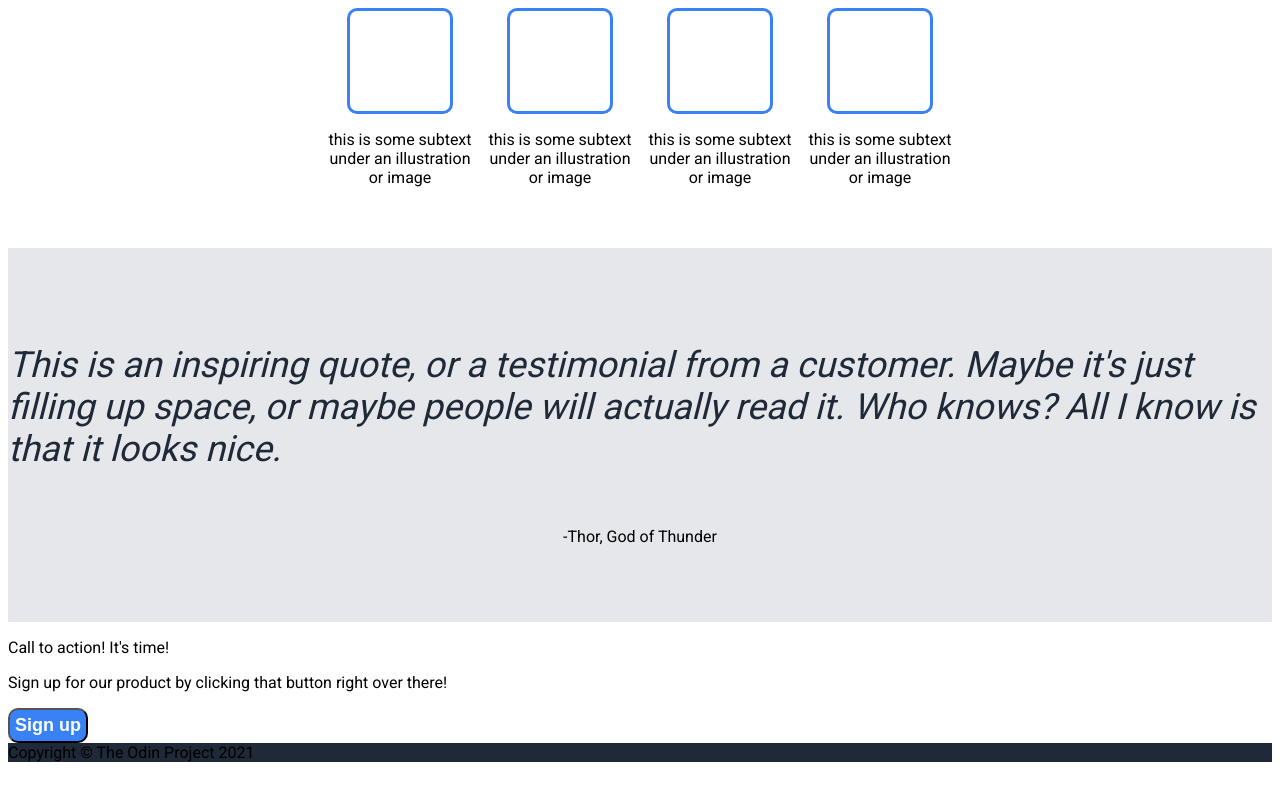
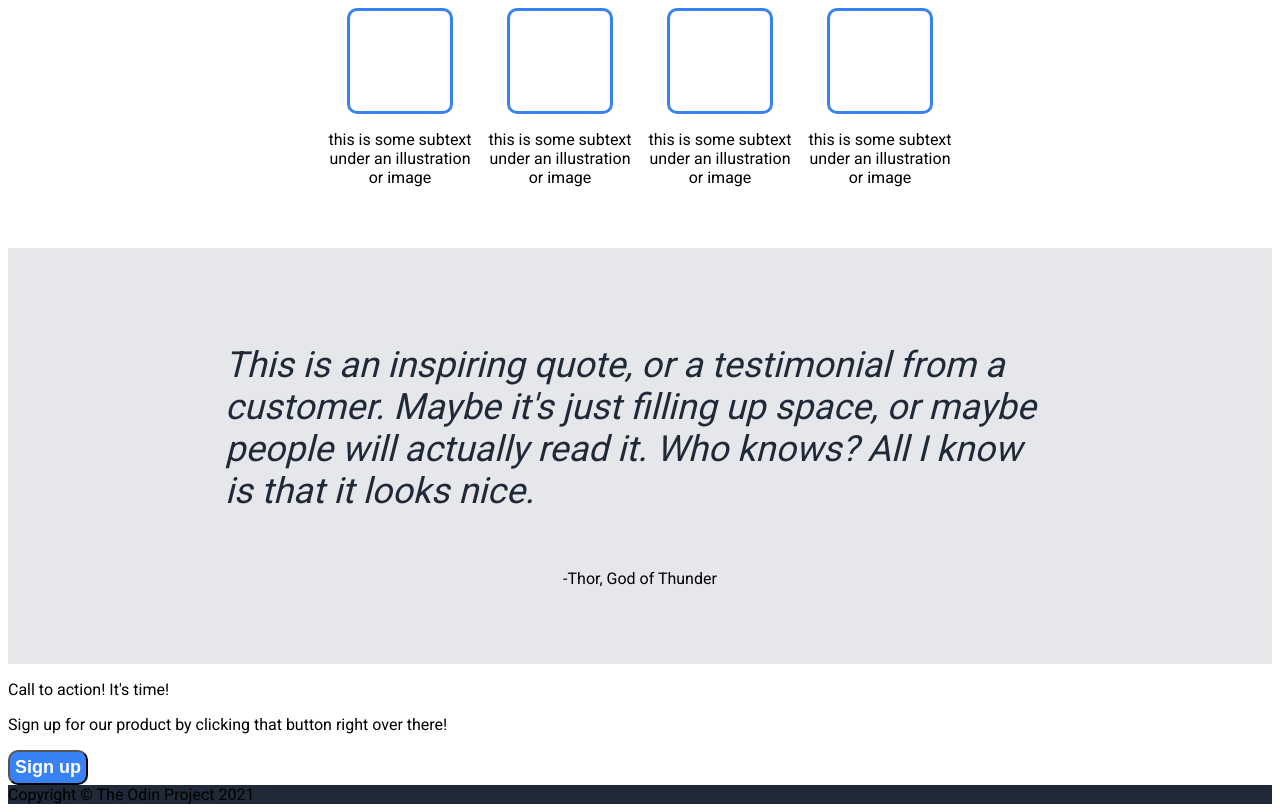
Before and after one commit to hoangvu2002/product-landing-page, a plain HTML site: page index.html in a window 1280 px wide. Shown: the part 647-1459 px from the top of the page. Before the commit the page ends 1417 px from the top, so only its background shows below. Drawn offline with Linux system fonts and the light colour scheme.

Commit message:
Make the text light and set max-width of 830px

```diff
--- a/styles.css
+++ b/styles.css
@@ -154,4 +154,6 @@ button {
     font-size: 36px;
     font-style: italic;
     color: #1F2937;
+    font-weight: lighter;
+    max-width: 830px;
 }
```
